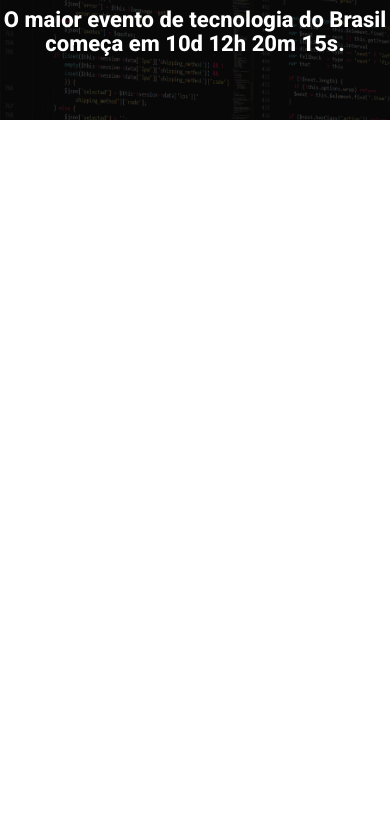
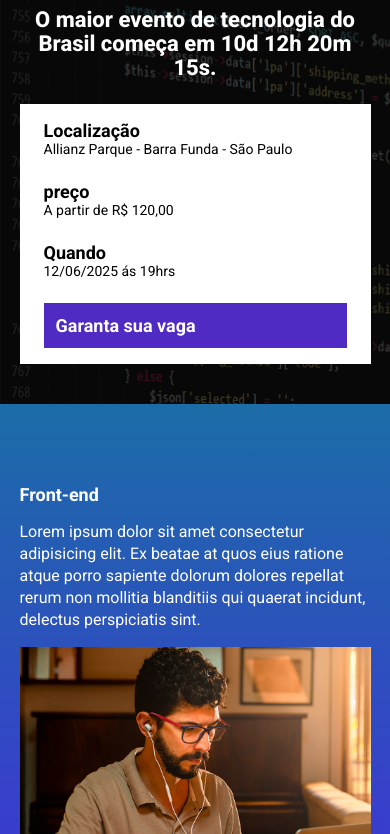
Before and after one commit to Danilo302/Ebac-talks, a website built with Parcel: page src/index.html in a window 390 px wide. Shown: the part 96-930 px from the top of the page. Before the commit the page ends 844 px from the top, so only its background shows below. Built offline with nearby package versions, Linux system fonts and the light colour scheme.

Commit message:
adicionando informaçoes e eventos

```diff
--- a/src/index.html
+++ b/src/index.html
@@ -19,8 +19,43 @@
             <p class="hero__text">
                 O maior evento de tecnologia do Brasil começa em 10d 12h 20m 15s.
             </p>
+            <div class="infos-bar">
+                <ul class="infos-bar__infos">
+                    <li class="infos-bar__infos__item">
+                        <b>Localização</b>
+                        Allianz Parque - Barra Funda - São Paulo
+                    </li>
+                    <li class="infos-bar__infos__item">
+                        <b>preço</b>
+                        A partir de R$ 120,00
+                    </li>
+                    <li class="infos-bar__infos__item">
+                        <b>Quando</b>
+                        12/06/2025 ás 19hrs
+                    </li>
+                </ul>
+                <a href="#" class="button button--primary">
+                    Garanta sua vaga
+                </a>
+            </div>
         </div>
     </header>
+
+    <section class="event">
+        <div class="container">
+            <div class="event__details">
+                <h2 class="event__details__title">
+                    Front-end
+                </h2>
+                <p class="event__details__description">
+                    Lorem ipsum dolor sit amet consectetur adipisicing elit. Ex beatae at quos eius ratione atque porro
+                    sapiente dolorum dolores repellat rerum non mollitia blanditiis qui quaerat incidunt, delectus
+                    perspiciatis sint.
+                </p>
+            </div>
+            <img class="event__image" src="./images/frontend.png" alt="">
+        </div>
+    </section>
 
 
     <script src="./scripts/main.js"></script>
--- /dev/null
+++ b/src/styles/_event.scss
@@ -0,0 +1,40 @@
+.event {
+    padding: 80px 0;
+    background-image: linear-gradient(#1b6ca7, #442bdb);
+
+    .container {
+        display: flex;
+    }
+
+    &__image {
+        max-width: 360px;
+    }
+
+    &__details {
+        margin-right: 40px;
+        &__title {
+            font-size: 18px;
+            font-weight: bold;
+            margin-bottom: 16px;
+        }
+
+        &__description {
+            line-height: 22px;
+        }
+    }
+
+    @media (max-width: 640px){
+        .container {
+            display: block;
+        }
+
+        &__image {
+            width: 100%;
+        }
+
+        &__details {
+            margin-right: 0;
+            margin-bottom: 16px;
+        }
+    }
+}
--- /dev/null
+++ b/src/styles/components/_buttons.scss
@@ -0,0 +1,23 @@
+.button {
+    padding: 12px;
+    font-size: 18px;
+    font-weight: bold;
+    text-decoration: none;
+    text-align: center;
+    white-space: nowrap;
+
+    &--primary {
+        color: #fff;
+        background-color: #4f2ac3;
+    }
+
+    @media (max-width: 640px) {
+        display: block;
+        width: 100%;
+    }
+
+    @media (max-width: 1024px) {
+        display: flex;
+        align-items: center;
+    }
+}
--- /dev/null
+++ b/src/styles/components/_infos_bar.scss
@@ -0,0 +1,39 @@
+.infos-bar {
+    padding: 16px 24px;
+    background-color: #fff;
+    display: flex;
+    justify-content: space-between;
+    &__infos {
+        display: flex;
+        gap: 40px;
+
+        &__item {
+            font-size: 14px;
+            color: #000;
+
+            b {
+                color: #000;
+                font-size: 18px;
+                display: block;
+            }
+        }
+    }
+
+    @media (max-width: 640px) {
+        display: block;
+
+        &__infos {
+            display: block;
+
+            &__item {
+                margin-bottom: 24px;
+            }
+        }
+    }
+
+    @media (max-width: 1024px) {
+        &__infos {
+            gap: 16px;
+        }
+    }
+}
--- a/src/styles/main.scss
+++ b/src/styles/main.scss
@@ -1,4 +1,7 @@
 @use 'hero';
+@use 'components/infos_bar';
+@use 'components/buttons';
+@use 'event';
 
 * {
     margin: 0;
@@ -6,9 +9,10 @@
     box-sizing: border-box;
     font-family: Roboto, sans-serif;
     color: #fff;
+    list-style: none;
 }
 
-.conatiner {
+.container {
     max-width: 960px;
     width: 100%;
     margin: 0 auto;
```
Also changed, not shown: package.json (+3 -4 lines), 1 other file.
